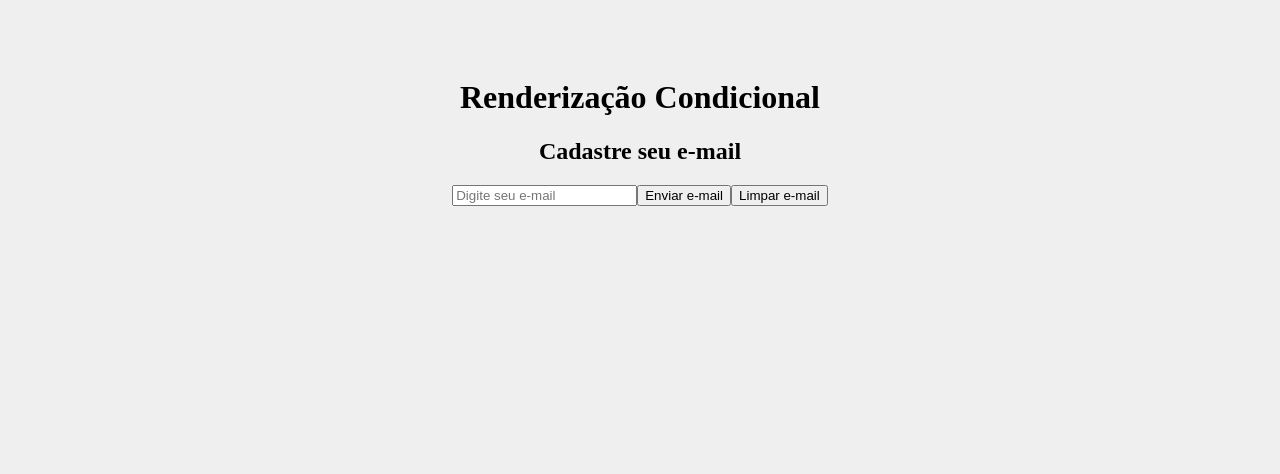
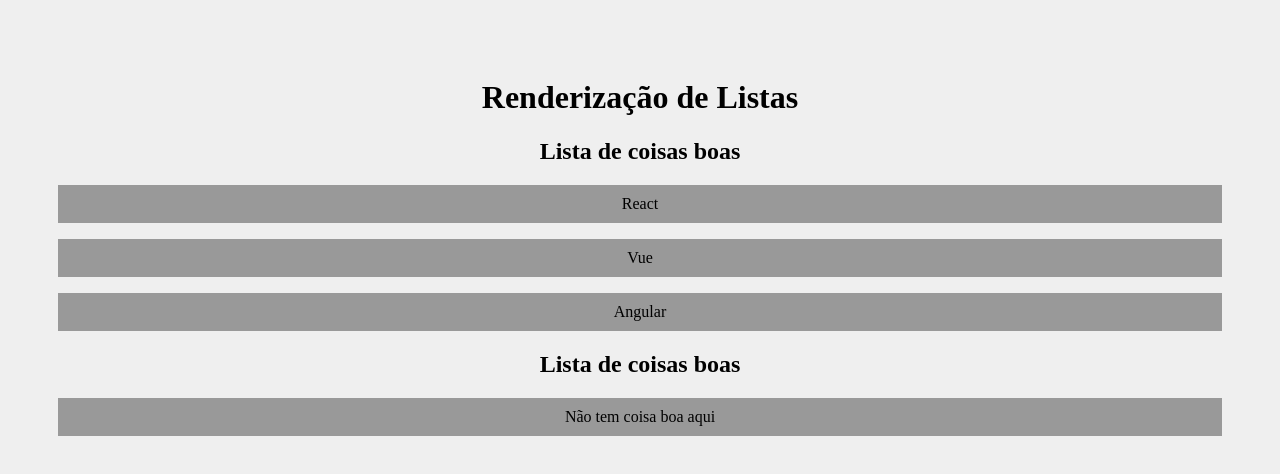
Before and after one commit to maxrodrigues/aula-reactjs-youtube, a React (Create React App) app: page / in a window 1280 px wide. Shown: the top 474 px of the page. Built offline with nearby package versions, Linux system fonts and the light colour scheme.

Commit message:
list rendering

```diff
--- a/src/App.js
+++ b/src/App.js
@@ -1,11 +1,14 @@
 import "./App.css";
-import Condicional from "./components/Condicional";
+import OutraLista from "./components/OutraLista";
 
 function App() {
+    const meusItens = ["React", "Vue", "Angular"];
+
     return (
         <div className="App">
-            <h1>Renderização Condicional</h1>
-            <Condicional />
+            <h1>Renderização de Listas</h1>
+            <OutraLista itens={meusItens} />
+            <OutraLista itens={[]} />
         </div>
     );
 }
--- /dev/null
+++ b/src/components/OutraLista.js
@@ -0,0 +1,16 @@
+function OutraLista({ itens }) {
+    return (
+        <>
+            <h2>Lista de coisas boas</h2>
+            {itens.length > 0 ? (
+                itens.map((item, index) => {
+                    return <p key={index}>{item}</p>;
+                })
+            ) : (
+                <p>Não tem coisa boa aqui</p>
+            )}
+        </>
+    );
+}
+
+export default OutraLista;
```
